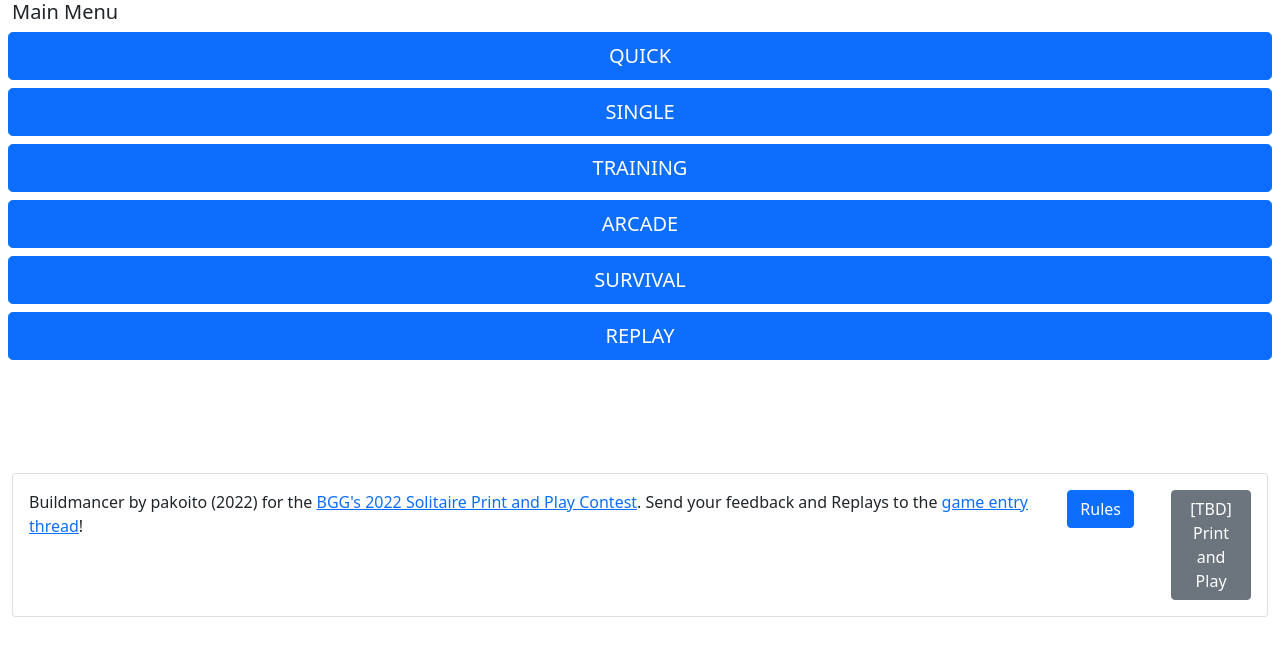
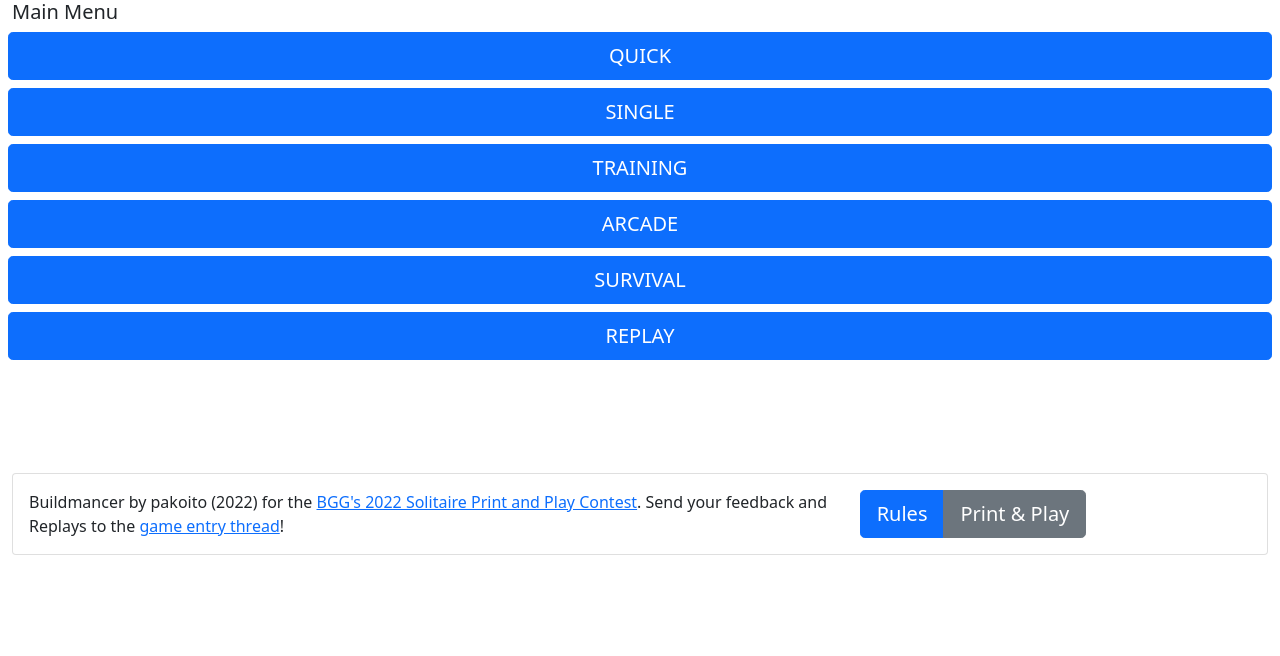
Before and after one commit to pakoito/buildmancer, a React (Create React App) app: page / in a window 1280 px wide. Shown: the top 656 px of the page. Built offline with nearby package versions, Linux system fonts and the light colour scheme.

Commit message:
Rules button

```diff
--- a/src/components/GameInfoBar.tsx
+++ b/src/components/GameInfoBar.tsx
@@ -1,5 +1,5 @@
 import React from 'react';
-import { Card, Row, Col, Button, Modal } from 'react-bootstrap';
+import { Card, Row, Col, Button, Modal, ButtonGroup } from 'react-bootstrap';
 
 const contestThread =
   'https://boardgamegeek.com/thread/2875719/2022-solitaire-print-and-play-contest';
@@ -12,8 +12,8 @@ const GameInfoBar = () => {
     <>
       <Card>
         <Card.Body>
-          <Row>
-            <Col xs={10}>
+          <Row className="d-flex justify-content-between align-items-center">
+            <Col xs={8}>
               <Card.Text>
                 Buildmancer by pakoito (2022) for the{' '}
                 <a href={contestThread}>BGG's 2022 Solitaire Print and Play Contest</a>. Send your
@@ -21,12 +21,12 @@ const GameInfoBar = () => {
               </Card.Text>
             </Col>
             <Col>
-              <Button onClick={() => showRules(true)}>Rules</Button>
-            </Col>
-            <Col>
-              <Button variant="secondary" active={false}>
-                [TBD] Print and Play
-              </Button>
+              <ButtonGroup size="lg">
+                <Button onClick={() => showRules(true)}>Rules</Button>
+                <Button variant="secondary" active={false}>
+                  {'Print & Play'}
+                </Button>
+              </ButtonGroup>
             </Col>
           </Row>
         </Card.Body>
```
